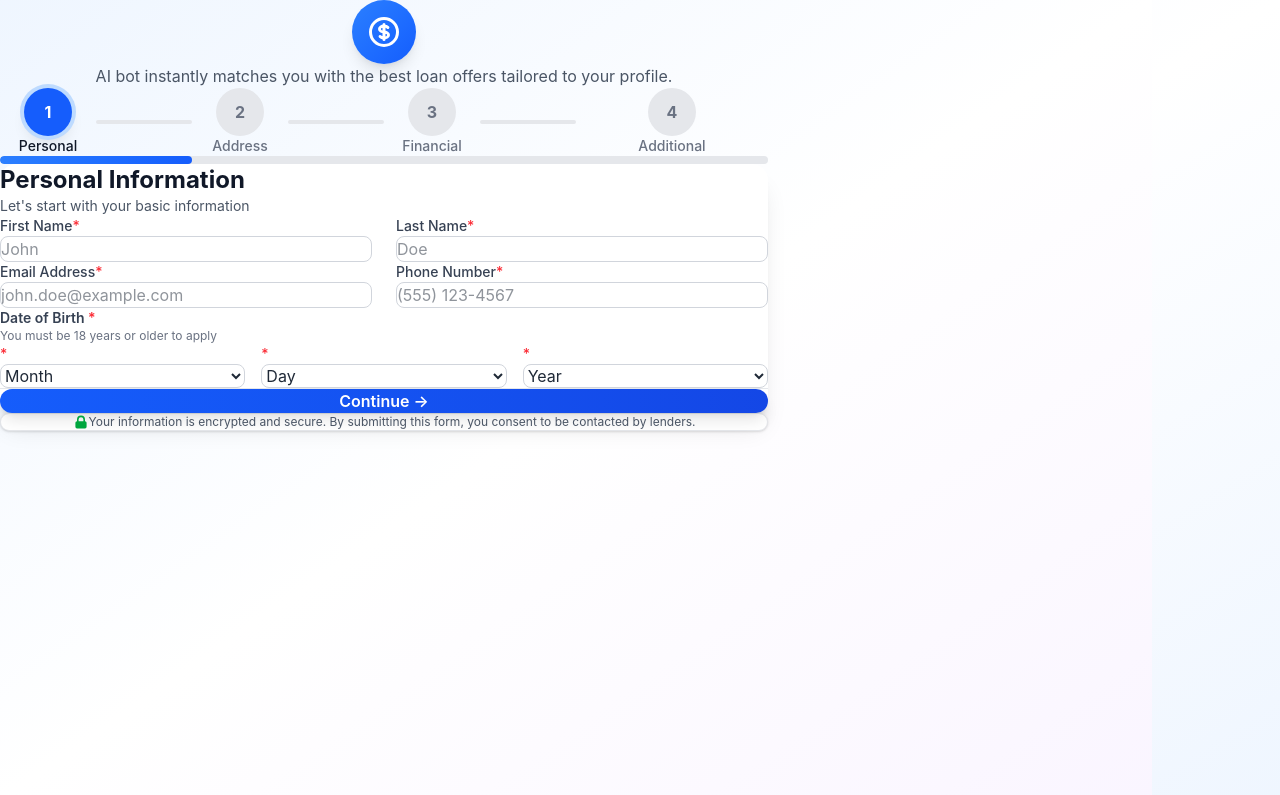
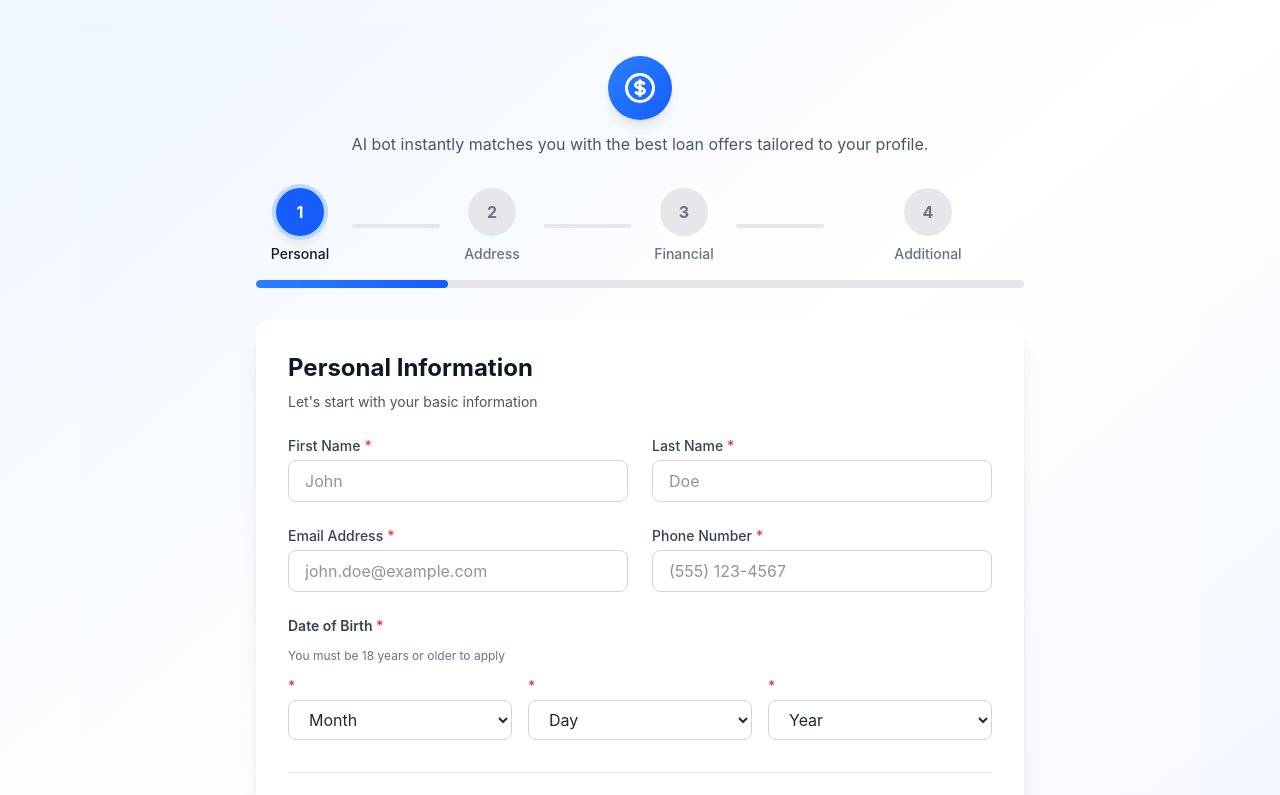
Before and after one commit to ambuj90/lead-system, a React (Vite) app in the folder frontend/: page / in a window 1280 px wide. Shown: the top 795 px of the page. Built offline with nearby package versions, Linux system fonts and the light colour scheme.

Commit message:
Updated frontend

```diff
--- a/frontend/src/index.css
+++ b/frontend/src/index.css
@@ -11,10 +11,12 @@
 }
 
 /* Base Styles */
-* {
-  margin: 0;
-  padding: 0;
-  box-sizing: border-box;
+@layer base {
+  * {
+    margin: 0;
+    padding: 0;
+    box-sizing: border-box;
+  }
 }
 
 body {
```
